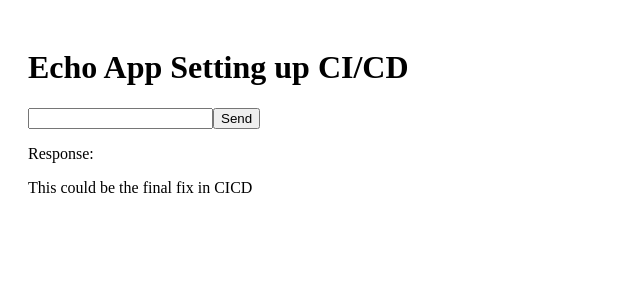
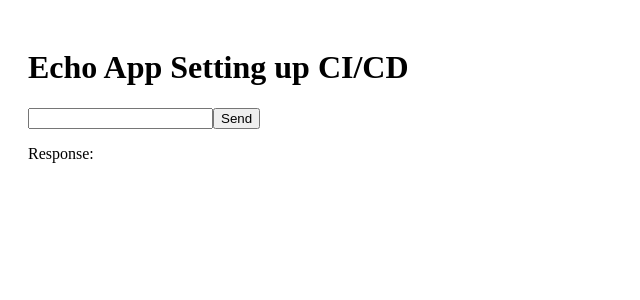
Before and after one commit to 4m4r199707/project-monorepo, a React (Vite) app in the folder frontend/: page / in a window 1280 px wide. Shown: the top 300 px of the page, without its empty margins (0-640 px from the left). Built offline with nearby package versions, Linux system fonts and the light colour scheme.

Commit message:
testing for cicd at 4pm updating docker v4

```diff
--- a/frontend/src/App.jsx
+++ b/frontend/src/App.jsx
@@ -22,7 +22,6 @@
       <input value={input} onChange={(e) => setInput(e.target.value)} />
       <button onClick={handleSubmit}>Send</button>
       <p>Response: {response}</p>
-      <p>This could be the final fix in CICD</p>
     </div>
   );
 }
```
